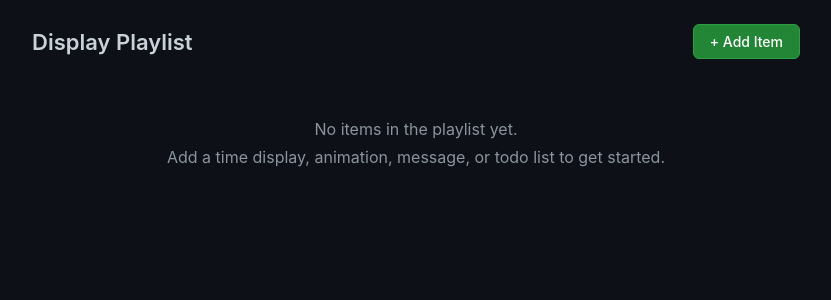
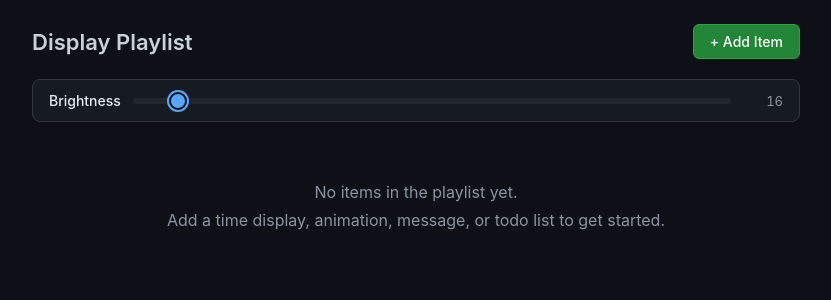
Before and after one commit to shekharmayank/LumaLEDPiDashboard, a Flask app: page / in a window 1280 px wide. Shown: the part 46-346 px from the top of the page, without its empty margins (224-1055 px from the left). Run offline with Flask 3, Linux system fonts and the light colour scheme; data that the repository does not hold is empty.

Commit message:
Add brightness/contrast control to dashboard
- New API endpoint: GET/POST /api/brightness
- UI slider on main playlist page (0-255)
- Persists to config.py on change
- Applies immediately to running device via device.contrast()
- Debounced updates (150ms) to avoid excessive writes

```diff
--- a/app.py
+++ b/app.py
@@ -1,6 +1,7 @@
 import atexit
 import json
 import logging
+import os
 
 from flask import Flask, render_template, request, redirect, url_for, jsonify
 
@@ -25,6 +26,7 @@ from display_engine import DisplayEngine
 
 app = Flask(__name__)
 engine = None
+device = None
 
 
 def create_device():
@@ -32,7 +34,7 @@ def create_device():
     from luma.core.interface.serial import spi, noop
 
     serial = spi(port=SPI_CONFIG["port"], device=SPI_CONFIG["device"], gpio=noop())
-    device = max7219(
+    dev = max7219(
         serial,
         cascaded=DEVICE_CONFIG["cascaded"],
         block_orientation=DEVICE_CONFIG["block_orientation"],
@@ -40,12 +42,12 @@ def create_device():
             "blocks_arranged_in_reverse_order"
         ],
     )
-    device.contrast(DEVICE_CONFIG["contrast"])
-    return device
+    dev.contrast(DEVICE_CONFIG["contrast"])
+    return dev
 
 
 def start_display():
-    global engine
+    global engine, device
     try:
         device = create_device()
     except Exception as e:
@@ -87,7 +89,7 @@ def item_label(item):
 @app.route("/")
 def index():
     items = get_items()
-    return render_template("index.html", items=items, anims=ANIMATIONS)
+    return render_template("index.html", items=items, anims=ANIMATIONS, DEVICE_CONFIG=DEVICE_CONFIG)
 
 
 @app.route("/item/new", methods=["GET", "POST"])
@@ -190,6 +192,29 @@ def api_status():
     })
 
 
+@app.route("/api/brightness", methods=["GET", "POST"])
+def api_brightness():
+    global device
+    if request.method == "GET":
+        return jsonify({"contrast": DEVICE_CONFIG.get("contrast", 16)})
+    data = request.get_json()
+    contrast = data.get("contrast")
+    if contrast is None:
+        return jsonify({"ok": False, "error": "missing contrast"}), 400
+    contrast = max(0, min(255, int(contrast)))
+    DEVICE_CONFIG["contrast"] = contrast
+    if device is not None:
+        device.contrast(contrast)
+    config_path = os.path.join(os.path.dirname(__file__), "config.py")
+    with open(config_path, "r") as f:
+        content = f.read()
+    import re
+    content = re.sub(r'"contrast":\s*\d+', f'"contrast": {contrast}', content)
+    with open(config_path, "w") as f:
+        f.write(content)
+    return jsonify({"ok": True, "contrast": contrast})
+
+
 def main():
     init_db()
     start_display()
--- a/static/style.css
+++ b/static/style.css
@@ -339,3 +339,60 @@ body {
         margin-left: auto;
     }
 }
+
+.brightness-control {
+    display: flex;
+    align-items: center;
+    gap: 12px;
+    background: #161b22;
+    border: 1px solid #30363d;
+    border-radius: 8px;
+    padding: 12px 16px;
+    margin-bottom: 20px;
+}
+
+.brightness-control label {
+    font-size: 14px;
+    font-weight: 500;
+    color: #e6edf3;
+    white-space: nowrap;
+}
+
+.brightness-control input[type="range"] {
+    flex: 1;
+    height: 6px;
+    -webkit-appearance: none;
+    appearance: none;
+    background: #21262d;
+    border-radius: 3px;
+    outline: none;
+}
+
+.brightness-control input[type="range"]::-webkit-slider-thumb {
+    -webkit-appearance: none;
+    appearance: none;
+    width: 18px;
+    height: 18px;
+    border-radius: 50%;
+    background: #58a6ff;
+    cursor: pointer;
+    border: 2px solid #0d1117;
+    box-shadow: 0 0 0 2px #58a6ff;
+}
+
+.brightness-control input[type="range"]::-moz-range-thumb {
+    width: 18px;
+    height: 18px;
+    border-radius: 50%;
+    background: #58a6ff;
+    cursor: pointer;
+    border: 2px solid #0d1117;
+}
+
+#brightness-value {
+    font-size: 13px;
+    font-variant-numeric: tabular-nums;
+    color: #8b949e;
+    min-width: 40px;
+    text-align: right;
+}
--- a/templates/index.html
+++ b/templates/index.html
@@ -3,6 +3,12 @@
 <div class="page-header">
     <h1>Display Playlist</h1>
     <a href="{{ url_for('item_new') }}" class="btn btn-primary">+ Add Item</a>
+</div>
+
+<div class="brightness-control">
+    <label for="brightness-slider">Brightness</label>
+    <input type="range" id="brightness-slider" min="0" max="255" value="{{ DEVICE_CONFIG.contrast }}">
+    <span id="brightness-value">{{ DEVICE_CONFIG.contrast }}</span>
 </div>
 
 {% if items %}
@@ -91,5 +97,22 @@ document.getElementById('save-order')?.addEventListener('click', async () => {
     });
     document.getElementById('save-order').style.display = 'none';
 });
+
+const brightnessSlider = document.getElementById('brightness-slider');
+const brightnessValue = document.getElementById('brightness-value');
+let brightnessTimeout = null;
+if (brightnessSlider) {
+    brightnessSlider.addEventListener('input', () => {
+        brightnessValue.textContent = brightnessSlider.value;
+        clearTimeout(brightnessTimeout);
+        brightnessTimeout = setTimeout(async () => {
+            await fetch('{{ url_for("api_brightness") }}', {
+                method: 'POST',
+                headers: {'Content-Type': 'application/json'},
+                body: JSON.stringify({contrast: parseInt(brightnessSlider.value)}),
+            });
+        }, 150);
+    });
+}
 </script>
 {% endblock %}
```
